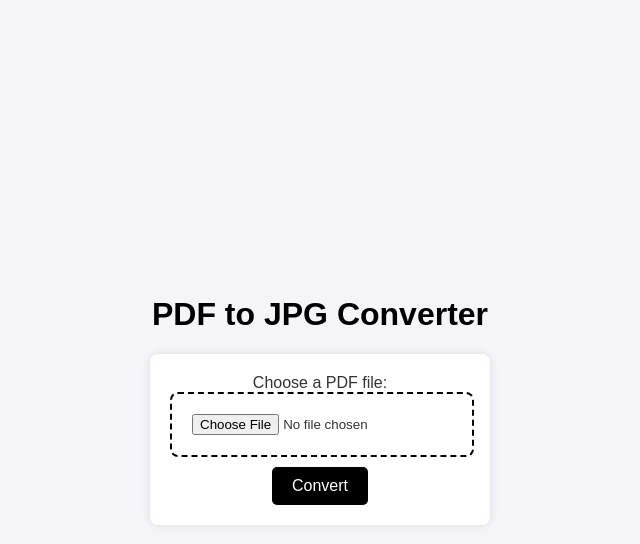
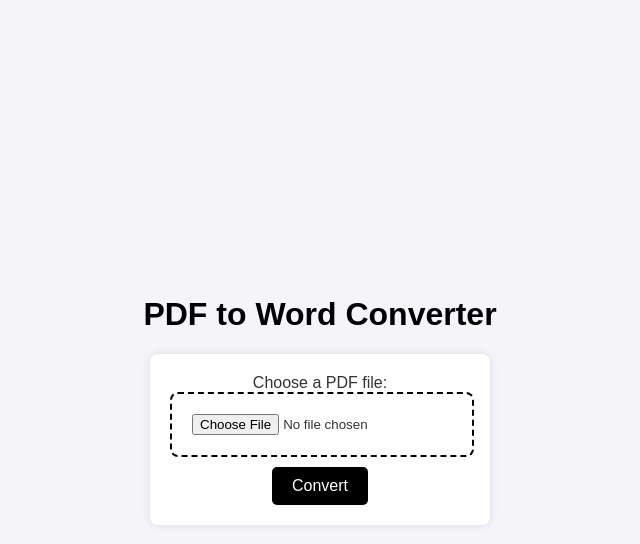
Before and after one commit to WahabAsifMemon/converter, a Flask app: page /pdf-to-word in a window 1280 px wide. Shown: the top 544 px of the page, without its empty margins (320-960 px from the left). Run offline with Flask 3, Linux system fonts and the light colour scheme.

Commit message:
first commit

```diff
--- a/app.py
+++ b/app.py
@@ -5,6 +5,7 @@ from pdf2image import convert_from_path
 import zipfile
 import io
 import datetime
+from pdf2docx import Converter
 
 app = Flask(__name__)
 UPLOAD_FOLDER = 'uploads'
@@ -19,7 +20,6 @@ if not os.path.exists(OUTPUT_FOLDER):
 # Configure logging
 logging.basicConfig(level=logging.DEBUG, format='%(asctime)s %(message)s')
 
-
 def clear_folder(folder_path):
     for filename in os.listdir(folder_path):
         file_path = os.path.join(folder_path, filename)
@@ -30,7 +30,6 @@ def clear_folder(folder_path):
                 os.rmdir(file_path)
         except Exception as e:
             logging.error(f'Failed to delete {file_path}. Reason: {e}')
-
 
 @app.route('/')
 def home():
@@ -43,7 +42,6 @@ def pdf_to_jpg():
 @app.route('/pdf-to-word')
 def pdf_to_word():
     return render_template('pdf-to-word.html')
-
 
 ALLOWED_EXTENSIONS = {'pdf'}
 
@@ -90,6 +88,42 @@ def upload_file():
         logging.error(f'Error during file upload: {e}')
         return jsonify({'error': f'File upload failed: {str(e)}'}), 500
 
+@app.route('/upload-pdf-to-word', methods=['POST'])
+def upload_pdf_to_word():
+    try:
+        if 'file' not in request.files:
+            logging.error('No file part in the request')
+            return jsonify({'error': 'No file part'}), 400
+
+        file = request.files['file']
+
+        if file.filename == '':
+            logging.error('No selected file')
+            return jsonify({'error': 'No selected file'}), 400
+
+        if file and allowed_file(file.filename):
+            clear_folder(UPLOAD_FOLDER)
+            clear_folder(OUTPUT_FOLDER)
+
+            file_path = os.path.join(UPLOAD_FOLDER, file.filename)
+            file.save(file_path)
+
+            # Convert PDF to Word
+            docx_file_path = os.path.join(OUTPUT_FOLDER, f"{os.path.splitext(file.filename)[0]}.docx")
+            cv = Converter(file_path)
+            cv.convert(docx_file_path)
+            cv.close()
+
+            return send_file(docx_file_path, mimetype='application/vnd.openxmlformats-officedocument.wordprocessingml.document', as_attachment=True, download_name=f"{os.path.splitext(file.filename)[0]}.docx")
+
+        else:
+            logging.error('Invalid file type, only PDF files are allowed')
+            return jsonify({'error': 'Invalid file type, only PDF files are allowed'}), 400
+
+    except Exception as e:
+        logging.error(f'Error during file upload: {e}')
+        return jsonify({'error': f'File upload failed: {str(e)}'}), 500
+
 @app.route('/download_all')
 def download_all():
     try:
@@ -111,6 +145,15 @@ def download_all():
         logging.error(f'Error during file download: {e}')
         return jsonify({'error': f'File download failed: {str(e)}'}), 500
 
+@app.route('/download')
+def download():
+    filename = request.args.get('filename')
+    if filename:
+        file_path = os.path.join(OUTPUT_FOLDER, filename)
+        return send_file(file_path, as_attachment=True)
+    else:
+        return jsonify({'error': 'Filename not provided'}), 400
+
 
 if __name__ == '__main__':
     app.run(debug=True)
--- a/templates/pdf-to-word.html
+++ b/templates/pdf-to-word.html
@@ -3,7 +3,7 @@
 <head>
     <meta charset="UTF-8">
     <meta name="viewport" content="width=device-width, initial-scale=1.0">
-    <title>PDF to JPG Converter</title>
+    <title>PDF to Word Converter</title>
     <style>
         body {
             font-family: Arial, sans-serif;
@@ -38,7 +38,7 @@
         input[type="file"]:hover {
             background-color: #000000;
         }
-        #download-button{
+        #download-button {
             display: none;
         }
         button {
@@ -74,22 +74,22 @@
     </style>
 </head>
 <body>
-    <h1>PDF to JPG Converter</h1>
-    <form id="upload-form" action="/upload" method="post" enctype="multipart/form-data">
+    <h1>PDF to Word Converter</h1>
+    <form id="upload-form" action="/upload-pdf-to-word" method="post" enctype="multipart/form-data">
         <label for="file">Choose a PDF file:</label>
-<input type="file" id="file" name="file" accept=".pdf">
+        <input type="file" id="file" name="file" accept=".pdf">
         <button type="submit">Convert</button>
     </form>
     <div class="progress">
-        <div class="progress-bar" id="progress-bar">0%</div>
+        <div class="progress-bar" id="progress-bar">0%</</div>
     </div>
-    <button id="download-button">Download All Images</button>
+    <button id="download-button">Download Word Document</button>
     <script>
         document.getElementById('upload-form').onsubmit = function(event) {
             event.preventDefault();
             var formData = new FormData(this);
             var xhr = new XMLHttpRequest();
-            xhr.open('POST', '/upload', true);
+            xhr.open('POST', '/upload-pdf-to-word', true);
 
             xhr.upload.onprogress = function(e) {
                 if (e.lengthComputable) {
@@ -103,14 +103,15 @@
 
             xhr.onload = function() {
                 if (this.status == 200) {
-                    var response = JSON.parse(this.responseText);
+                    var response = this.responseText;
                     var downloadButton = document.getElementById('download-button');
                     downloadButton.style.display = 'block';
-var pdfFilename = response.original_filename; // Get the original filename
                     downloadButton.onclick = function() {
-                        window.location.href = '/download_all?images=' + encodeURIComponent(response.images.join(',')) + '&filename=' + encodeURIComponent(pdfFilename);
-                        downloadButton.style.display = 'none'; // Hide download button after download
+                        window.location.href = '/download?filename=' + encodeURIComponent(response);
+                        downloadButton.style.display = 'none';
                     };
+                } else {
+                    alert('Error: ' + this.statusText);
                 }
             };
 
```
